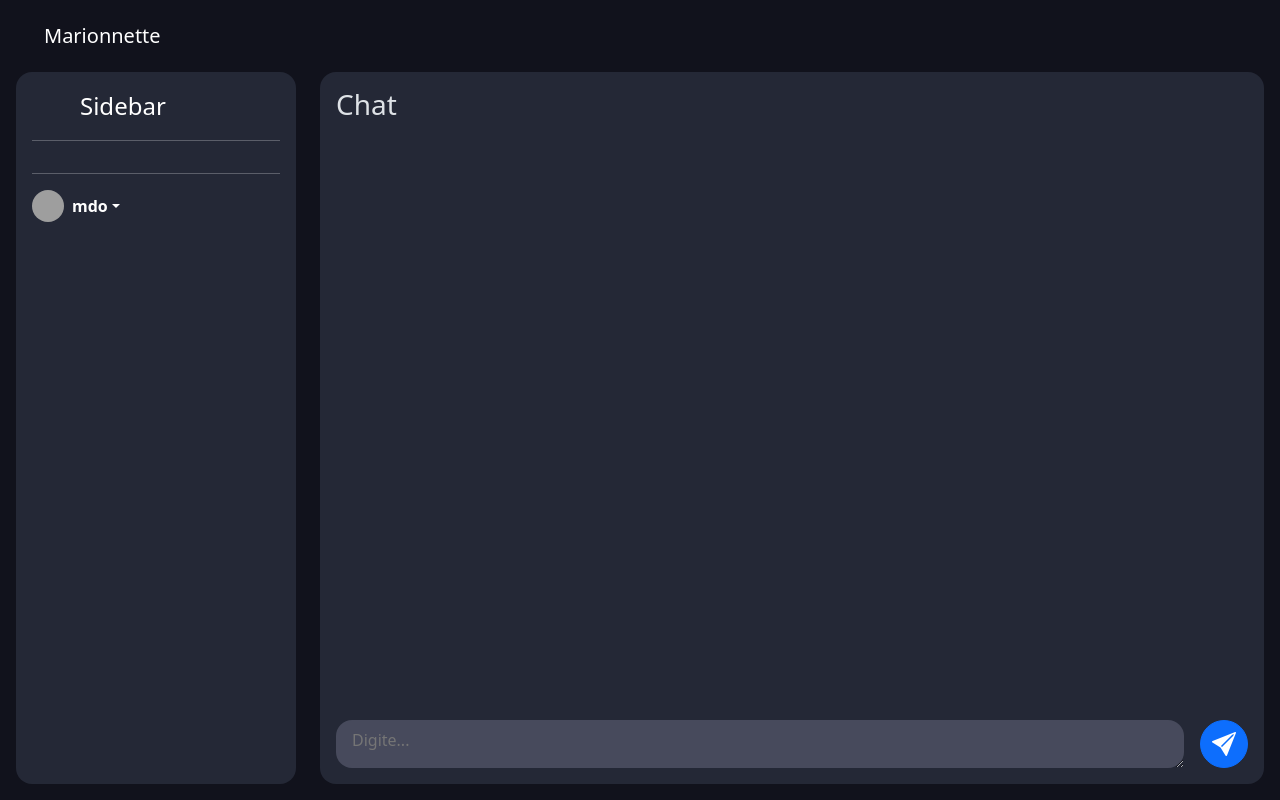
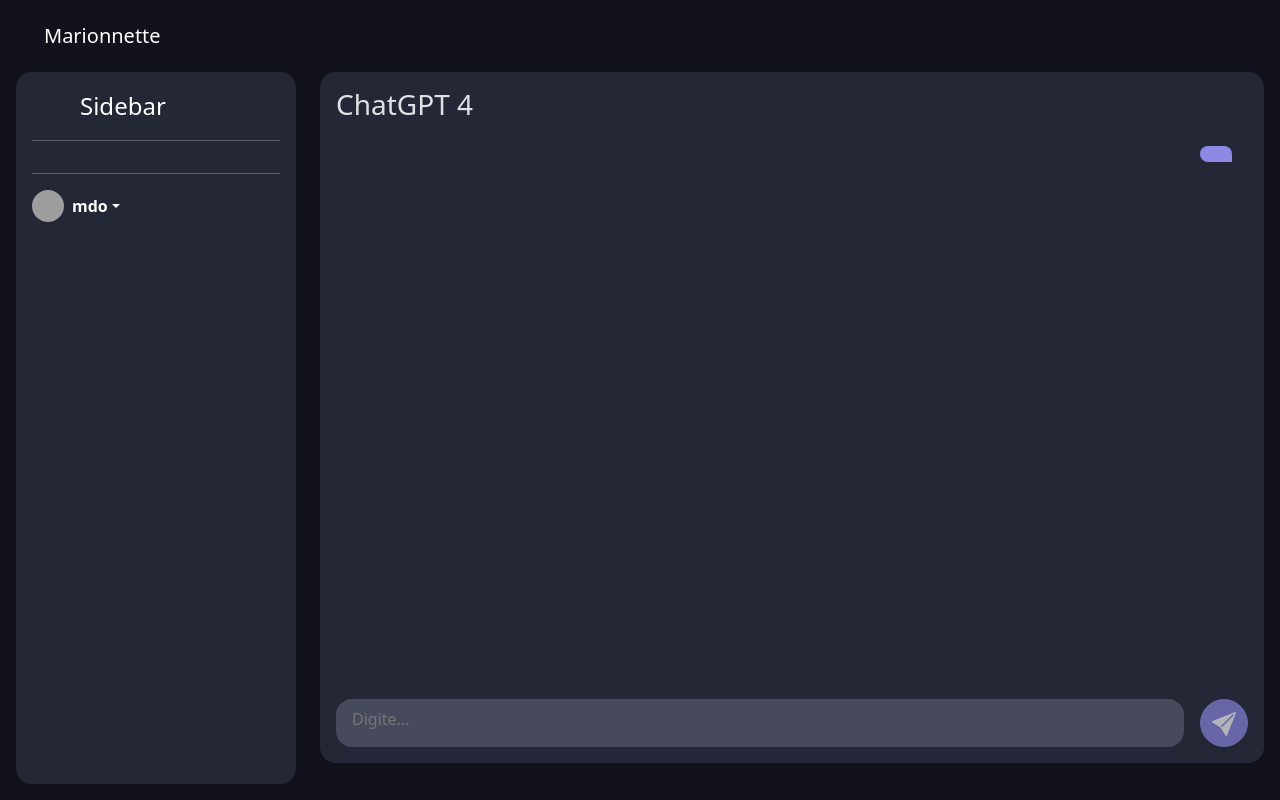
Before and after one commit to felipedeoliveirarios/marionnette, an Angular app: page / in a window 1280 px wide. Both pictures are taken after a click on the button 1224 px from the left and 744 px from the top of the page. Built offline with nearby package versions, Linux system fonts and the light colour scheme; no server answers; grey boxes are pictures that could not be loaded.

Commit message:
[MRNT-1] Greatly improved usage and visuals.

```diff
--- a/package.json
+++ b/package.json
@@ -20,6 +20,7 @@
     "@angular/router": "^18.0.0",
     "bootstrap": "^5.3.3",
     "bootstrap-icons": "^1.11.3",
+    "ngx-markdown": "^18.0.0",
     "rxjs": "~7.8.0",
     "tslib": "^2.3.0",
     "zone.js": "~0.14.3"
--- a/src/app/components/chat/chat.component.html
+++ b/src/app/components/chat/chat.component.html
@@ -1,9 +1,26 @@
 <div class="chat-wrapper">
-  <h3>Chat</h3>
-  <div class="response-field"> {{ response }}</div>
+  <h3>ChatGPT 4</h3>
+  <div class="chat-messages-wrapper">
+    <div *ngFor="let message of messages"
+         class="chat-message"
+         [class]="message.role + '-message'">
+      <div class="message-body">{{ message.content }}</div>
+    </div>
+    <div class="messages-placeholder"
+         *ngIf="messages.length == 0">
+      Envie uma mensagem para iniciar a conversa.
+    </div>
+  </div>
   <div class="input-wrapper">
-    <textarea placeholder="Digite..." class="prompt-input" [(ngModel)]="prompt" type="text" rows="1"></textarea>
-    <button class="btn btn-primary send-button" (click)="sendPrompt()">
+    <textarea class="prompt-input"
+              type="text"
+              placeholder="Digite..."
+              rows="1"
+              style="resize: none;"
+              [(ngModel)]="prompt"
+              [disabled]="loading">
+    </textarea>
+    <button class="btn btn-primary send-button" (click)="sendPrompt()" [disabled]="loading">
       <i class="bi bi-send-fill"></i>
     </button>
   </div>
--- a/src/app/components/chat/chat.component.scss
+++ b/src/app/components/chat/chat.component.scss
@@ -1,5 +1,6 @@
 :host {
   flex-grow: 1;
+  max-height: 86.4vh;
 
   .chat-wrapper {
     display: flex;
@@ -8,6 +9,57 @@
     padding: 1rem;
     background-color: var(--bs-secondary-bg);
     height: 100%;
+    padding: 16px;
+    flex-grow: 0;
+
+    .chat-messages-wrapper {
+      display: flex;
+      flex-flow: column nowrap;
+      height: 100%;
+      overflow-y: auto;
+      gap: 16px;
+      padding: 1rem;
+
+      .chat-message {
+        display: flex;
+        flex-flow: row nowrap;
+        width: 100%;
+
+        .message-body {
+          max-width: 60%;
+          border-radius: 16px;
+          padding: 0.5rem 1rem;
+        }
+      }
+
+      .user-message {
+        justify-content: flex-end;
+
+        .message-body {
+          border-bottom-right-radius: 0;
+          background-color: var(--bs-primary);
+        }
+      }
+
+      .assistant-message {
+        justify-content: flex-start;
+
+        .message-body {
+          border-bottom-left-radius: 0;
+          background-color: var(--bs-secondary);
+        }
+      }
+
+      .messages-placeholder {
+        font-size: 200%;
+        color: var(--bs-tertiary-bg);
+        width: 100%;
+        margin-top: auto;
+        margin-bottom: auto;
+        text-align: center;
+        align-self: center;
+      }
+    }
 
     .input-wrapper {
       margin-top: auto;
@@ -23,6 +75,7 @@
         background-color: var(--bs-tertiary-bg);
         border-radius: 16px;
         border: none;
+        height: auto;
       }
 
       .send-button {
@@ -35,7 +88,9 @@
         border-radius: 50%;
 
         font-size: 24px;
-        line-height: 0.7rem;
+        line-height: normal;
+        background-color: var(--bs-primary);
+        border-color: var(--bs-primary)
       }
     }
   }
--- a/src/app/components/chat/chat.component.ts
+++ b/src/app/components/chat/chat.component.ts
@@ -1,5 +1,6 @@
 import { Component } from '@angular/core';
 import {OpenAiService} from "../../services/open-ai/open-ai.service";
+import {ChatCompletion, Message} from "./chat";
 
 @Component({
   selector: 'app-chat',
@@ -10,11 +11,24 @@
   prompt: string = '';
   response: string = '';
 
+  loading: boolean = false;
+
+  messages: Message[] = []
+
+  selectedModel = 'gpt-3.5-turbo';
+
   constructor(private openAiService: OpenAiService) { }
 
   sendPrompt() {
-    this.openAiService.getResponse(this.prompt).subscribe((data: any) => {
-      this.response = data.choices[0].message.content;
+    const userMessage = new Message();
+    userMessage.content = this.prompt;
+    userMessage.role = 'user';
+    this.messages.push(userMessage);
+
+    this.loading = true;
+    this.openAiService.sendChat(this.messages, this.selectedModel).subscribe((data: ChatCompletion) => {
+      this.messages.push(data.choices[0].message);
+      this.loading = false;
     }, error => {
       console.error('Error fetching data: ', error);
     });
--- /dev/null
+++ b/src/app/components/chat/chat.ts
@@ -0,0 +1,28 @@
+export class Chat {
+  messages: Message[] = [];
+  model: string = '';
+  stream: boolean = false;
+}
+
+export class ChatCompletion {
+  choices: Choice[] = [];
+  created: Date = new Date();
+  model: string = '';
+  usage: Usage = new Usage();
+}
+
+export class Message {
+  content: string = '';
+  role: 'user' | 'system' | 'assistant' = 'user';
+}
+
+export class Choice {
+  finish_reason: string = '';
+  message: Message = new Message();
+}
+
+export class Usage {
+  completion_tokens: number = 0;
+  prompt_tokens: number = 0;
+  total_tokens: number = 0;
+}
--- a/src/app/services/open-ai/open-ai.service.ts
+++ b/src/app/services/open-ai/open-ai.service.ts
@@ -1,6 +1,8 @@
 import { Injectable } from '@angular/core';
 import {HttpClient, HttpHeaders} from "@angular/common/http";
 import {environment} from "../../../environments/environment";
+import {Chat, ChatCompletion, Message} from "../../components/chat/chat";
+import {Observable} from "rxjs";
 
 @Injectable({
   providedIn: 'root'
@@ -9,19 +11,18 @@
 
   private apiUrl = 'https://api.openai.com/v1/chat/completions';
 
-  constructor(private http: HttpClient) { }
+  constructor(private http: HttpClient){ }
 
-  getResponse(prompt: string) {
+  sendChat(messages: Message[], model: string) : Observable<ChatCompletion> {
     const headers = new HttpHeaders({
       'Content-Type': 'application/json',
       'Authorization': `Bearer ${environment.openai_api_key}`
     });
 
-    const body = {
-      model: "gpt-3.5-turbo",
-      messages: [{ role: "user", content: prompt }]
-    };
+    const chat = new Chat();
+    chat.model = model;
+    chat.messages = messages;
 
-    return this.http.post(this.apiUrl, body, { headers: headers });
+    return this.http.post<ChatCompletion>(this.apiUrl, chat, { headers: headers});
   }
 }
--- a/src/styles.scss
+++ b/src/styles.scss
@@ -8,9 +8,13 @@
   --bs-secondary-bg-rgb: rgb(36, 40, 54);
   --bs-tertiary-bg: #474a5c;
   --bs-tertiary-bg-rgb: rgb(51, 53, 66);
+  --bs-primary: #8E88E5;
+  --bs-primary-rgb: rgb(142, 136, 229);
 
   height: 100vh;
+  max-height: 100vh;
   width: 100vw;
+  max-width: 100vw;
 
   & app-root{
     display: flex;
```
Also changed, not shown: 2 other files (tests, documents, lock files or other folders).
